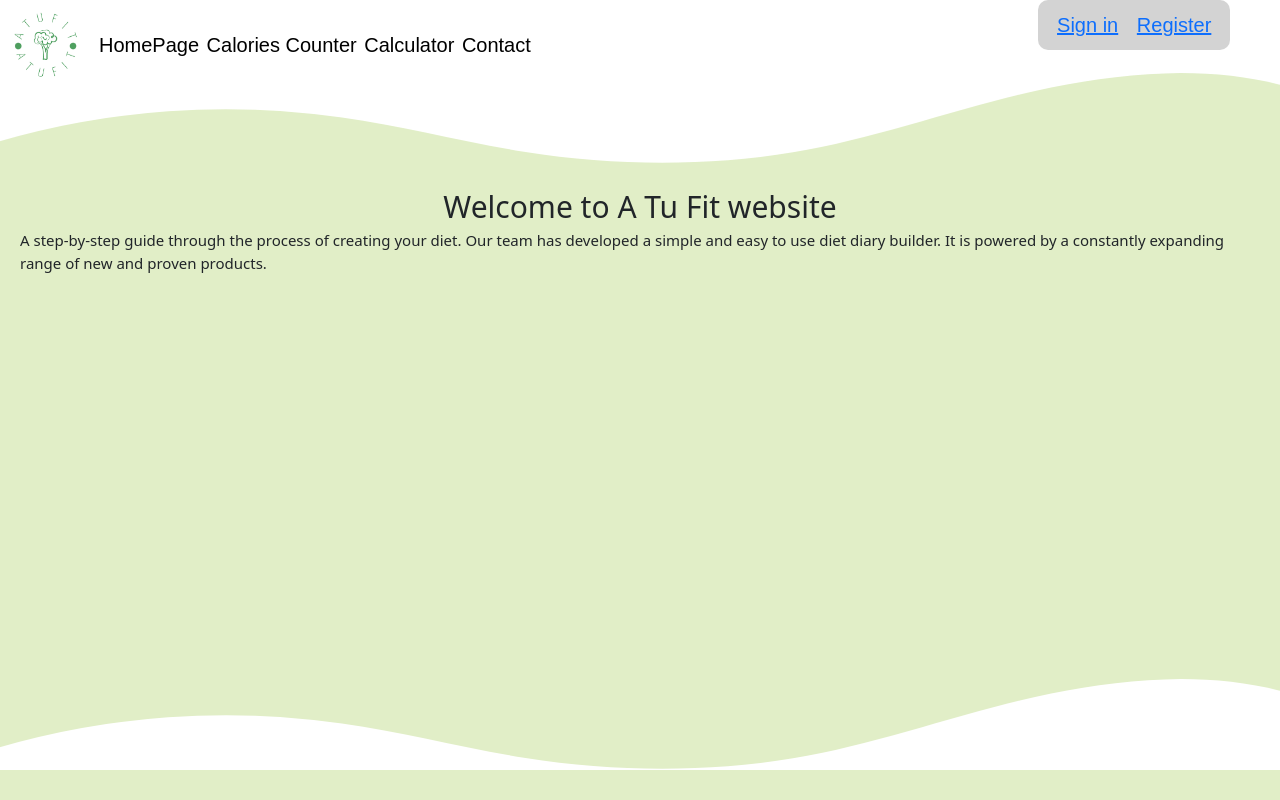
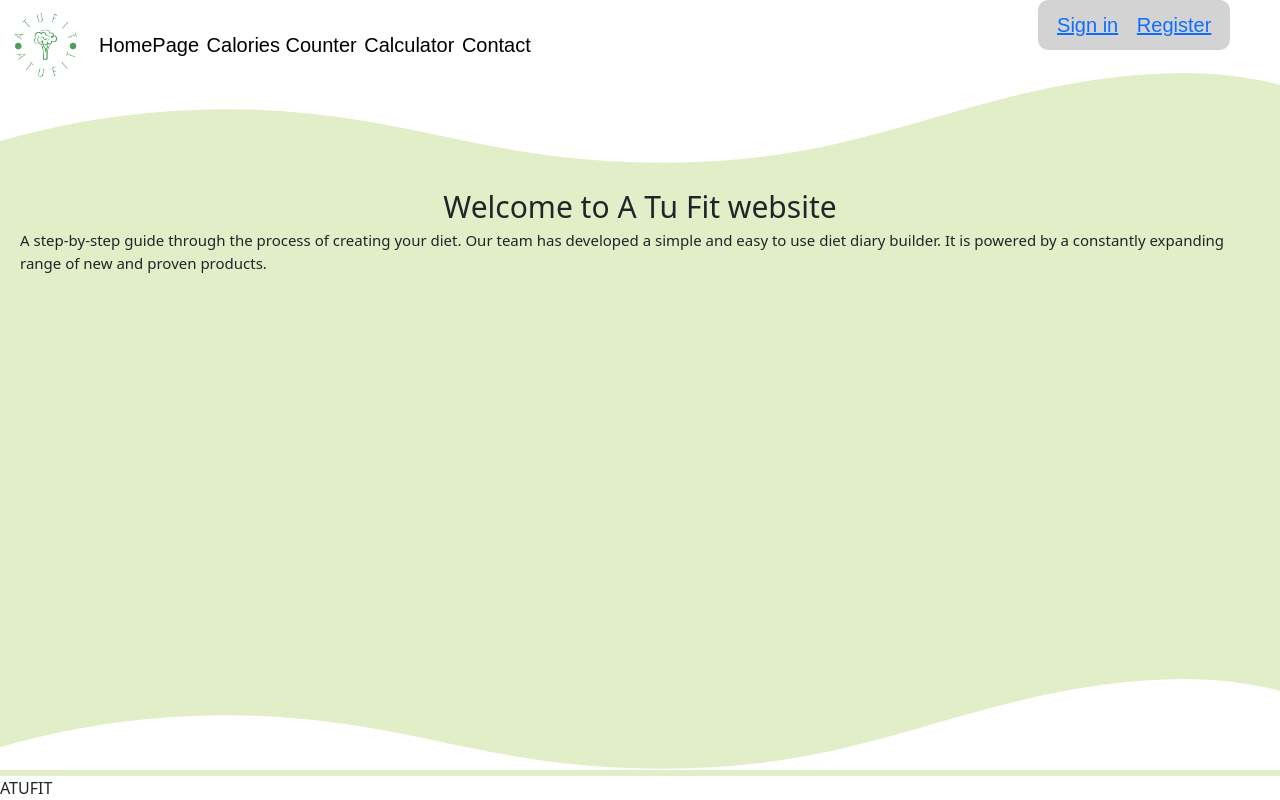
Before and after one commit to PatrycjaBochnak/ATuFit, a React (Create React App) app: page / in a window 1280 px wide. Built offline with nearby package versions, Linux system fonts and the light colour scheme.

Commit message:
styling footer

```diff
--- a/src/components/footer.js
+++ b/src/components/footer.js
@@ -74,7 +74,7 @@ class Footer extends React.Component {
           <span>{"Calories: " + this.countCalories() + " "}</span>
           <span>{"Fat: " + this.countFat() + " "}</span>
           <span>{"Carbs: " + this.countCarbs() + " "}</span>
-          <span>{"Protein: " + this.countProtein() + " "}</span></div>) : ""}
+          <span>{"Protein: " + this.countProtein() + " "}</span></div>) : <div className="secondFooter"><span>ATUFIT</span></div>}
       </>
     );
   }
```
Also changed, not shown: src/styles/_footer.scss (added, +7 -0 lines).
